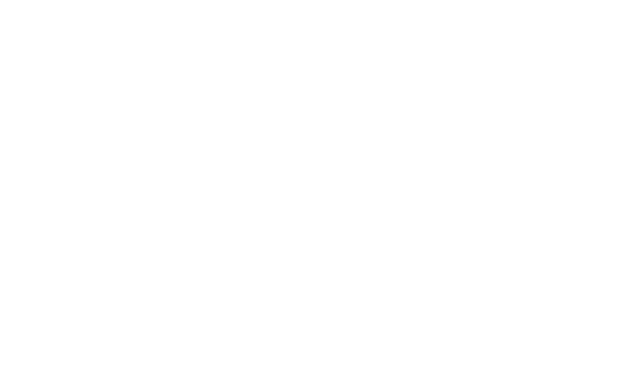
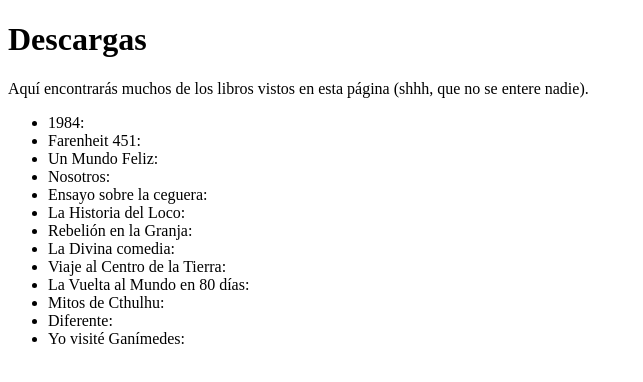
Before and after one commit to saulocaceresg/Laboratorio3IDWEB-ProyectoPersonal, a plain HTML site: page descargas.html in a window 1280 px wide. Shown: the whole page, without its empty margins (0-643 px from the left). Drawn offline with Linux system fonts and the light colour scheme.

Commit message:
Commit 12: contenido inicial a descargas.html

```diff
--- a/descargas.html
+++ b/descargas.html
@@ -0,0 +1,27 @@
+<!DOCTYPE html>
+<html lang="en">
+<head>
+    <meta charset="UTF-8">
+    <meta name="viewport" content="width=device-width, initial-scale=1.0">
+    <title>LIBROS... resúmenes y más</title>
+</head>
+<body>
+    <h1>Descargas</h1>
+    <p>Aquí encontrarás muchos de los libros vistos en esta página (shhh, que no se entere nadie).</p>
+    <ul>
+        <li>1984: </li>
+        <li>Farenheit 451: </li>
+        <li>Un Mundo Feliz: </li>
+        <li>Nosotros: </li>
+        <li>Ensayo sobre la ceguera: </li>
+        <li>La Historia del Loco: </li>
+        <li>Rebelión en la Granja: </li>
+        <li>La Divina comedia: </li>
+        <li>Viaje al Centro de la Tierra: </li>
+        <li>La Vuelta al Mundo en 80 días: </li>
+        <li>Mitos de Cthulhu: </li>
+        <li>Diferente: </li>
+        <li>Yo visité Ganímedes: </li>
+    </ul>
+</body>
+</html>
```
Also changed, not shown: resumenesycuriosidades.html (+1 -1 lines).
